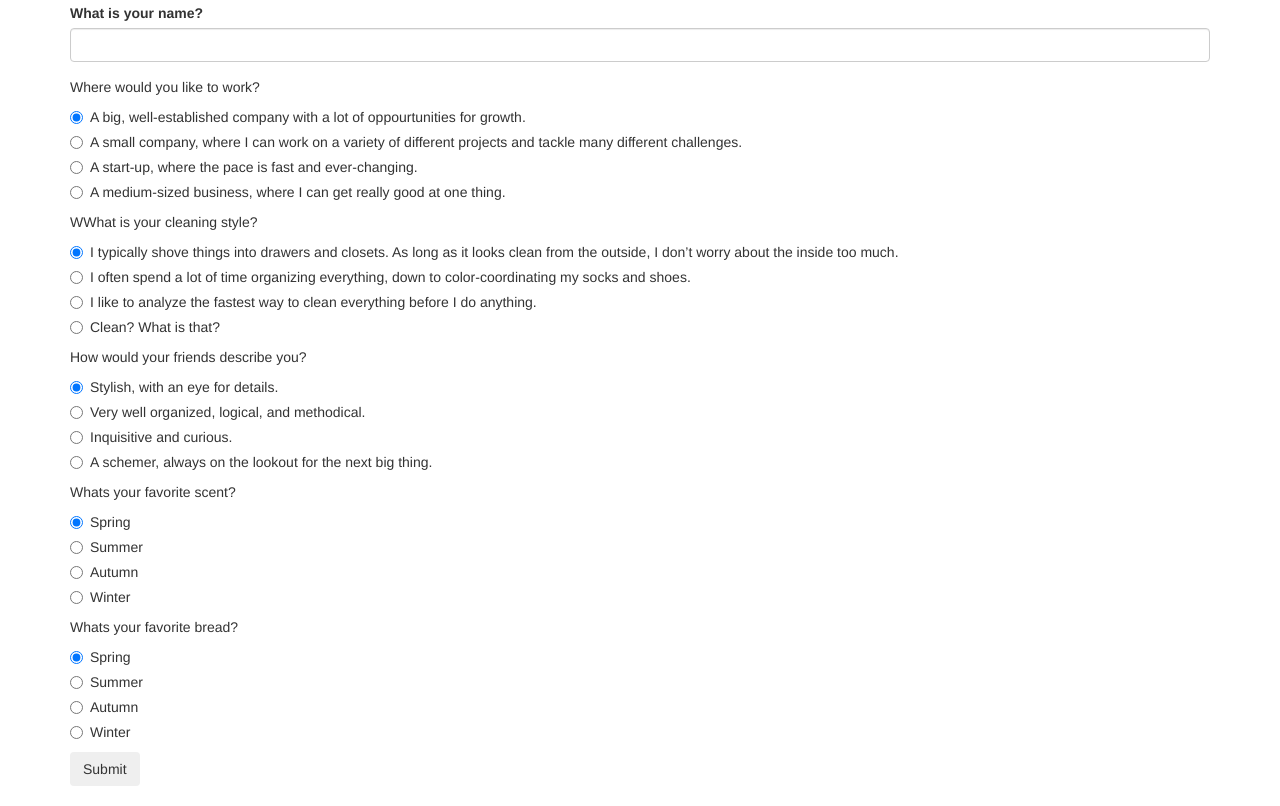
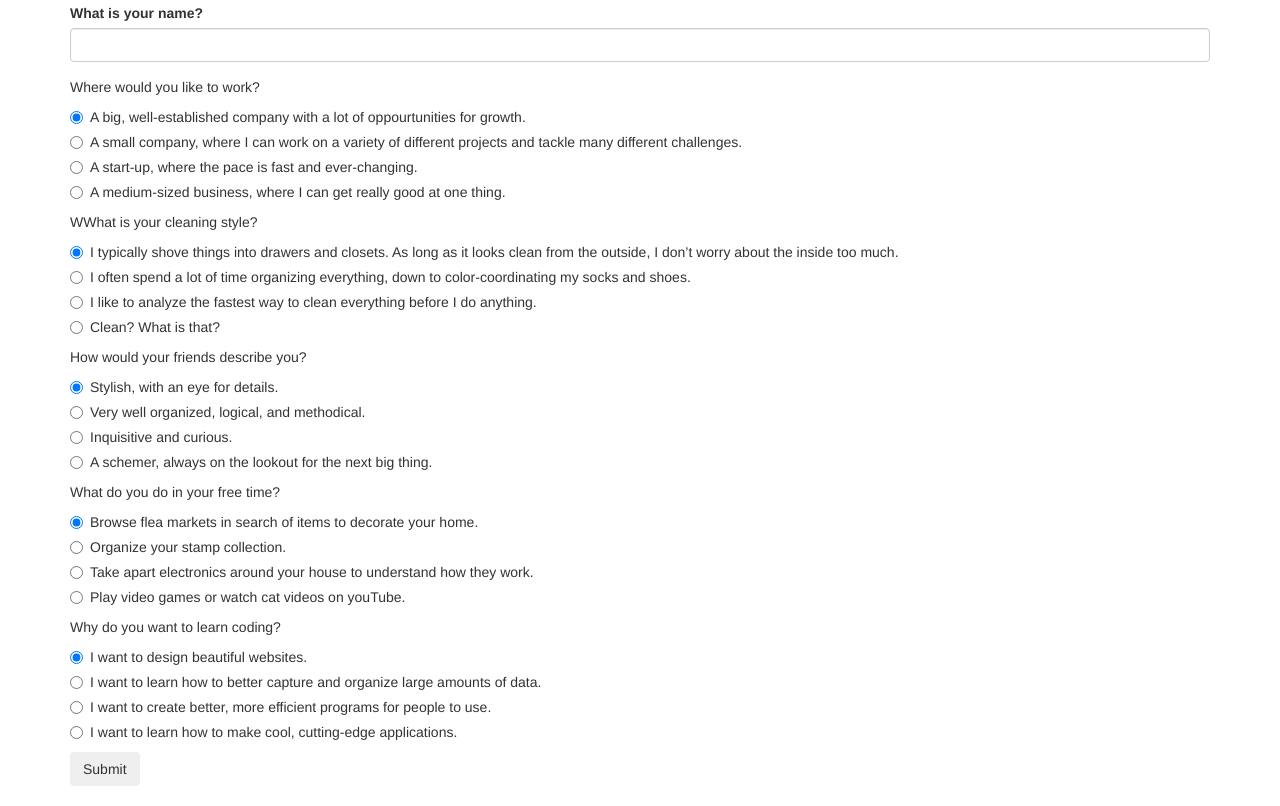
Before and after one commit to jbellwaite/intro-wk3-code-review-track, a plain HTML site: page index.html in a window 1280 px wide. Shown: the part 314-1120 px from the top of the page. Drawn offline with Linux system fonts and the light colour scheme.

Commit message:
populate remaining two radio buttons with text details

```diff
--- a/index.html
+++ b/index.html
@@ -104,57 +104,57 @@
           </label>
         </div>
 
-        <p>Whats your favorite scent?
+        <p>What do you do in your free time?
         </p>
         <div class="radio">
           <label>
             <input type="radio" name="scent" value="1" checked>
-            Spring
+            Browse flea markets in search of items to decorate your home.
           </label>
         </div>
         <div class="radio">
           <label>
             <input type="radio" name="scent" value="2">
-            Summer
+            Organize your stamp collection.
           </label>
         </div>
         <div class="radio">
           <label>
             <input type="radio" name="scent" value="3">
-            Autumn
+            Take apart electronics around your house to understand how they work.
           </label>
         </div>
         <div class="radio">
           <label>
             <input type="radio" name="scent" value="4">
-            Winter
+            Play video games or watch cat videos on youTube.
           </label>
         </div>
 
-        <p>Whats your favorite bread?
+        <p>Why do you want to learn coding?
         </p>
         <div class="radio">
           <label>
             <input type="radio" name="bread" value="1" checked>
-            Spring
+            I want to design beautiful websites.
           </label>
         </div>
         <div class="radio">
           <label>
             <input type="radio" name="bread" value="2">
-            Summer
+            I want to learn how to better capture and organize large amounts of data.
           </label>
         </div>
         <div class="radio">
           <label>
             <input type="radio" name="bread" value="3">
-            Autumn
+            I want to create better, more efficient programs for people to use.
           </label>
         </div>
         <div class="radio">
           <label>
             <input type="radio" name="bread" value="4">
-            Winter
+            I want to learn how to make cool, cutting-edge applications.
           </label>
         </div>
 
```
